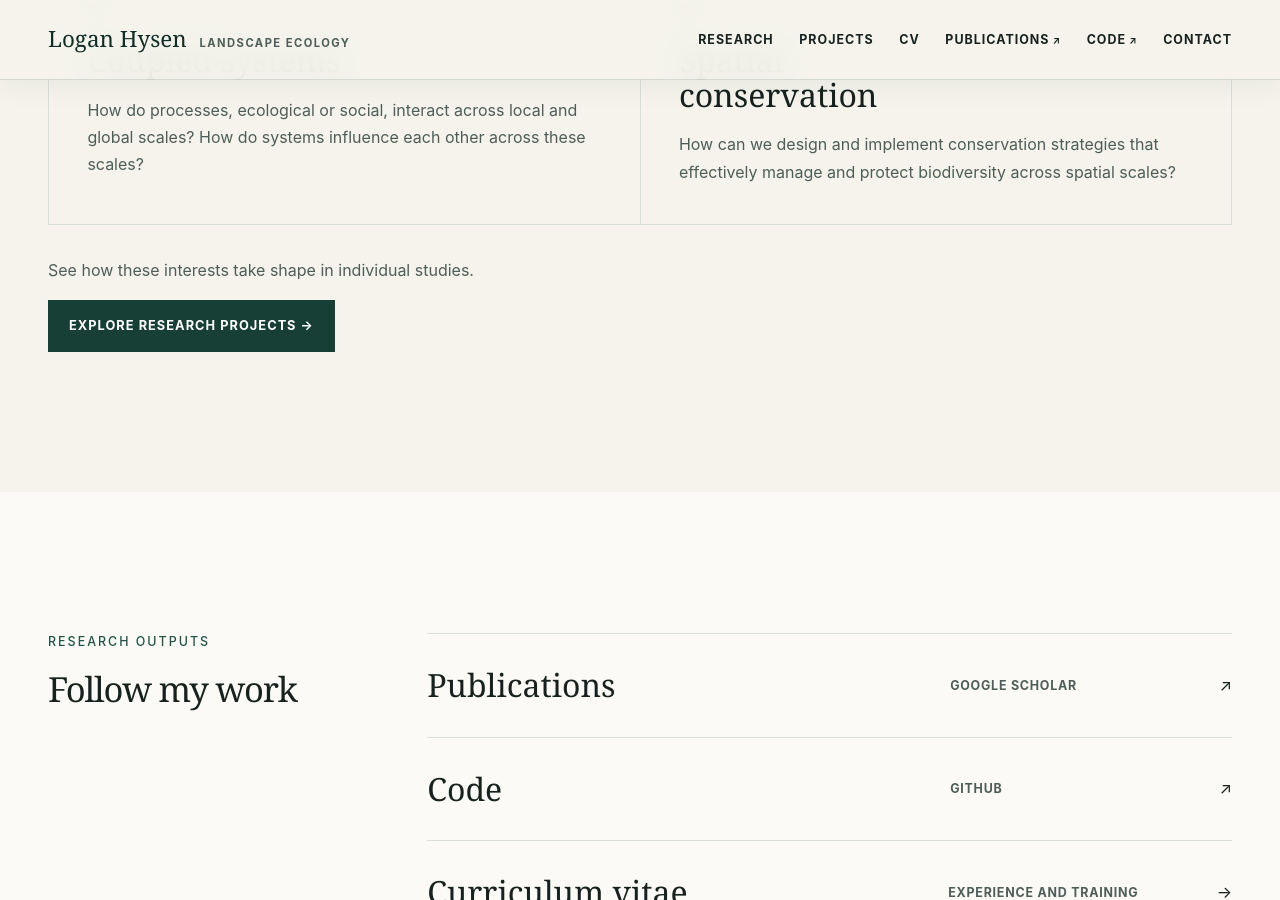
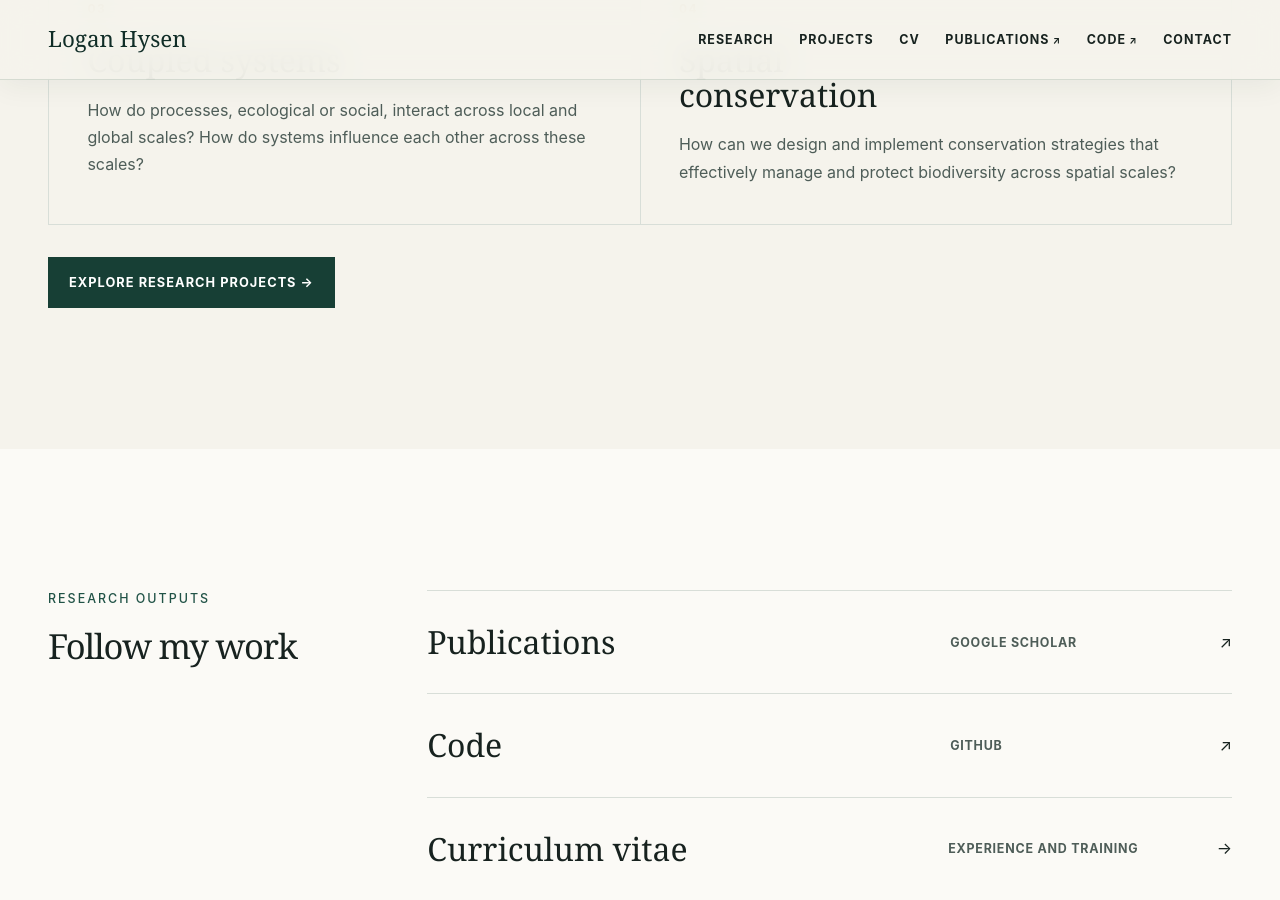
Before and after one commit to LoganHysen/LoganHysen.github.io, a Jekyll site: the page built from index.html, in a window 1280 px wide and 900 px high, scrolled down 1578 px. Built offline with Jekyll 4.4.1, drawn with Linux system fonts in a browser that asks for light colours.

Commit message:
removed some text

```diff
--- a/_layouts/default.html
+++ b/_layouts/default.html
@@ -20,7 +20,6 @@
       <div class="header-inner">
         <a class="wordmark" href="{{ '/' | relative_url }}" aria-label="Logan Hysen, home">
           <span class="wordmark-name">Logan Hysen</span>
-          <span class="wordmark-role">Landscape ecology</span>
         </a>
         <button class="nav-toggle" type="button" aria-expanded="false" aria-controls="site-navigation">
           <span class="sr-only">Toggle navigation</span>
--- a/index.html
+++ b/index.html
@@ -69,7 +69,6 @@ hero_image: /assets/img/hero-landscape.jpg
       </article>
     </div>
     <div class="research-projects-link">
-      <p>See how these interests take shape in individual studies.</p>
       <a class="button button-primary" href="{{ '/projects/' | relative_url }}">Explore research projects →</a>
     </div>
   </div>
```
